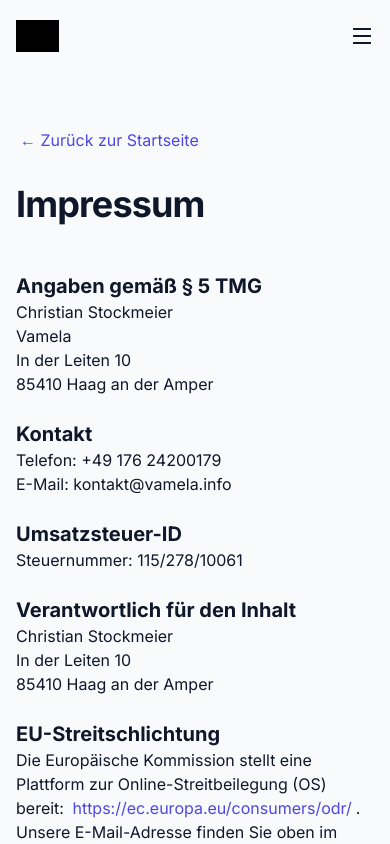
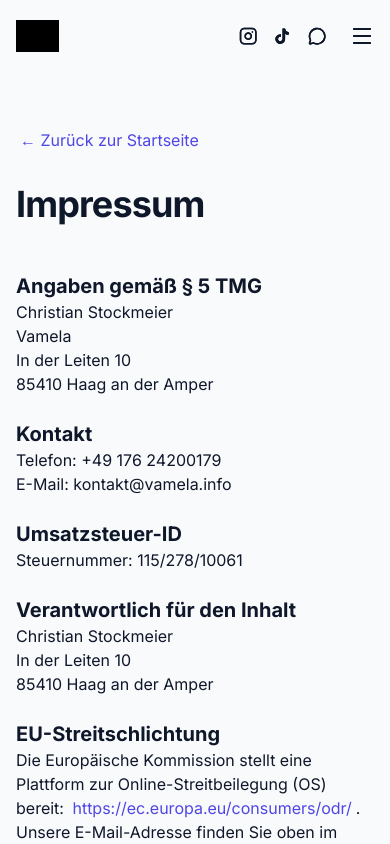
Before and after one commit to Ripptu/vamelanew, a React (Vite) app: page /impressum in a window 390 px wide. Shown: the top 844 px of the page. Built offline with nearby package versions, Linux system fonts and the light colour scheme; grey boxes are pictures that could not be loaded.

Commit message:
feat: Add TikTok presence and update social links
Integrates TikTok into the application's social media presence by adding links and icons to the footer, hero section, and navigation. Also updates the Instagram link for consistency.

```diff
--- a/index.html
+++ b/index.html
@@ -38,7 +38,8 @@
             "logo": "https://s1.directupload.eu/images/260311/4p548rp9.png",
             "sameAs": [
               "https://www.linkedin.com/company/vamela",
-              "https://www.instagram.com/vamela"
+              "https://www.instagram.com/vamela.info",
+              "https://www.tiktok.com/@vamela.info"
             ]
           },
           {
--- a/src/components/Footer.tsx
+++ b/src/components/Footer.tsx
@@ -2,6 +2,12 @@ import { Link } from 'react-router-dom';
 import { motion } from 'motion/react';
 import { MessageCircle, Instagram } from 'lucide-react';
 import { niches } from '../data/niches';
+
+export const TikTokIcon = ({ className }: { className?: string }) => (
+  <svg className={className} viewBox="0 0 24 24" fill="currentColor" xmlns="http://www.w3.org/2000/svg">
+    <path d="M19.589 6.686a4.793 4.793 0 0 1-3.77-4.245V2h-3.445v13.672a2.896 2.896 0 0 1-5.201 1.743l-.002-.001.002.001a2.895 2.895 0 0 1 3.183-4.51v-3.5a6.329 6.329 0 0 0-5.394 10.692 6.33 6.33 0 0 0 10.857-4.424V8.687a8.182 8.182 0 0 0 4.773 1.526V6.79a4.831 4.831 0 0 1-1.003-.104z"/>
+  </svg>
+);
 
 export function Footer() {
   return (
@@ -50,8 +56,11 @@ export function Footer() {
             <a href="https://wa.me/4917624200179" target="_blank" rel="noopener noreferrer" className="text-body hover:text-primary transition-colors p-2 md:p-0">
               <MessageCircle className="w-7 h-7 md:w-6 md:h-6" />
             </a>
-            <a href="https://instagram.com" target="_blank" rel="noopener noreferrer" className="text-body hover:text-primary transition-colors p-2 md:p-0">
+            <a href="https://www.instagram.com/vamela.info" target="_blank" rel="noopener noreferrer" className="text-body hover:text-primary transition-colors p-2 md:p-0">
               <Instagram className="w-7 h-7 md:w-6 md:h-6" />
+            </a>
+            <a href="https://www.tiktok.com/@vamela.info" target="_blank" rel="noopener noreferrer" className="text-body hover:text-primary transition-colors p-2 md:p-0">
+              <TikTokIcon className="w-7 h-7 md:w-6 md:h-6" />
             </a>
           </div>
         </div>
--- a/src/components/Hero.tsx
+++ b/src/components/Hero.tsx
@@ -1,5 +1,11 @@
-import { ArrowRight, MessageCircle } from 'lucide-react';
+import { ArrowRight, MessageCircle, Instagram } from 'lucide-react';
 import { motion } from 'motion/react';
+
+const TikTokIcon = ({ className }: { className?: string }) => (
+  <svg className={className} viewBox="0 0 24 24" fill="currentColor" xmlns="http://www.w3.org/2000/svg">
+    <path d="M19.589 6.686a4.793 4.793 0 0 1-3.77-4.245V2h-3.445v13.672a2.896 2.896 0 0 1-5.201 1.743l-.002-.001.002.001a2.895 2.895 0 0 1 3.183-4.51v-3.5a6.329 6.329 0 0 0-5.394 10.692 6.33 6.33 0 0 0 10.857-4.424V8.687a8.182 8.182 0 0 0 4.773 1.526V6.79a4.831 4.831 0 0 1-1.003-.104z"/>
+  </svg>
+);
 
 export function Hero({ onOpenContact }: { onOpenContact: () => void }) {
   return (
@@ -25,6 +31,26 @@ export function Hero({ onOpenContact }: { onOpenContact: () => void }) {
 
       {/* White Fade Overlay - stronger fade to white */}
       <div className="absolute inset-0 z-10 bg-gradient-to-b from-white/10 via-white/50 to-white pointer-events-none"></div>
+
+      {/* Social Links Sidebar */}
+      <motion.div
+        initial={{ opacity: 0, x: -20 }}
+        animate={{ opacity: 1, x: 0 }}
+        transition={{ duration: 0.8, delay: 0.5 }}
+        className="hidden lg:flex absolute left-8 xl:left-12 top-1/2 -translate-y-1/2 flex-col items-center gap-6 z-30"
+      >
+        <div className="w-[1px] h-12 bg-slate-400/50"></div>
+        <a href="https://www.instagram.com/vamela.info" target="_blank" rel="noopener noreferrer" className="text-slate-400 hover:text-primary transition-colors" aria-label="Instagram">
+          <Instagram className="w-5 h-5" />
+        </a>
+        <a href="https://www.tiktok.com/@vamela.info" target="_blank" rel="noopener noreferrer" className="text-slate-400 hover:text-primary transition-colors" aria-label="TikTok">
+          <TikTokIcon className="w-5 h-5" />
+        </a>
+        <a href="https://wa.me/4917624200179" target="_blank" rel="noopener noreferrer" className="text-slate-400 hover:text-primary transition-colors" aria-label="WhatsApp">
+          <MessageCircle className="w-5 h-5" />
+        </a>
+        <div className="w-[1px] h-12 bg-slate-400/50"></div>
+      </motion.div>
 
       <div className="relative z-20 max-w-5xl mx-auto flex flex-col items-center">
         <motion.h1
--- a/src/components/Navbar.tsx
+++ b/src/components/Navbar.tsx
@@ -1,7 +1,13 @@
 import React, { useState, useEffect } from 'react';
-import { ArrowRight, Menu, X } from 'lucide-react';
+import { ArrowRight, Menu, X, Instagram, MessageCircle } from 'lucide-react';
 import { Link } from 'react-router-dom';
 import { motion, AnimatePresence } from 'motion/react';
+
+const TikTokIcon = ({ className }: { className?: string }) => (
+  <svg className={className} viewBox="0 0 24 24" fill="currentColor" xmlns="http://www.w3.org/2000/svg">
+    <path d="M19.589 6.686a4.793 4.793 0 0 1-3.77-4.245V2h-3.445v13.672a2.896 2.896 0 0 1-5.201 1.743l-.002-.001.002.001a2.895 2.895 0 0 1 3.183-4.51v-3.5a6.329 6.329 0 0 0-5.394 10.692 6.33 6.33 0 0 0 10.857-4.424V8.687a8.182 8.182 0 0 0 4.773 1.526V6.79a4.831 4.831 0 0 1-1.003-.104z"/>
+  </svg>
+);
 
 export function Navbar({ onOpenContact }: { onOpenContact?: () => void }) {
   const [isVisible, setIsVisible] = useState(true);
@@ -102,6 +108,19 @@ export function Navbar({ onOpenContact }: { onOpenContact?: () => void }) {
               </span>
               <div className="absolute inset-0 -translate-x-full group-hover:animate-[shimmer_1.5s_infinite] bg-gradient-to-r from-transparent via-white/20 to-transparent z-0"></div>
             </motion.button>
+
+            <div className="flex lg:hidden items-center gap-4 mr-4 text-slate-800">
+              <a href="https://www.instagram.com/vamela.info" target="_blank" rel="noopener noreferrer" className="hover:text-primary transition-colors" aria-label="Instagram">
+                <Instagram className="w-[1.15rem] h-[1.15rem]" />
+              </a>
+              <a href="https://www.tiktok.com/@vamela.info" target="_blank" rel="noopener noreferrer" className="hover:text-primary transition-colors" aria-label="TikTok">
+                <TikTokIcon className="w-[1.15rem] h-[1.15rem]" />
+              </a>
+              <a href="https://wa.me/4917624200179" target="_blank" rel="noopener noreferrer" className="hover:text-primary transition-colors" aria-label="WhatsApp">
+                <MessageCircle className="w-[1.15rem] h-[1.15rem]" />
+              </a>
+            </div>
+
             <button
               className="lg:hidden p-2 -mr-2 text-slate-900 focus-visible:ring-2 focus-visible:ring-primary focus-visible:outline-none rounded-md transition-colors hover:bg-slate-100"
               onClick={() => setIsMenuOpen(!isMenuOpen)}
```
